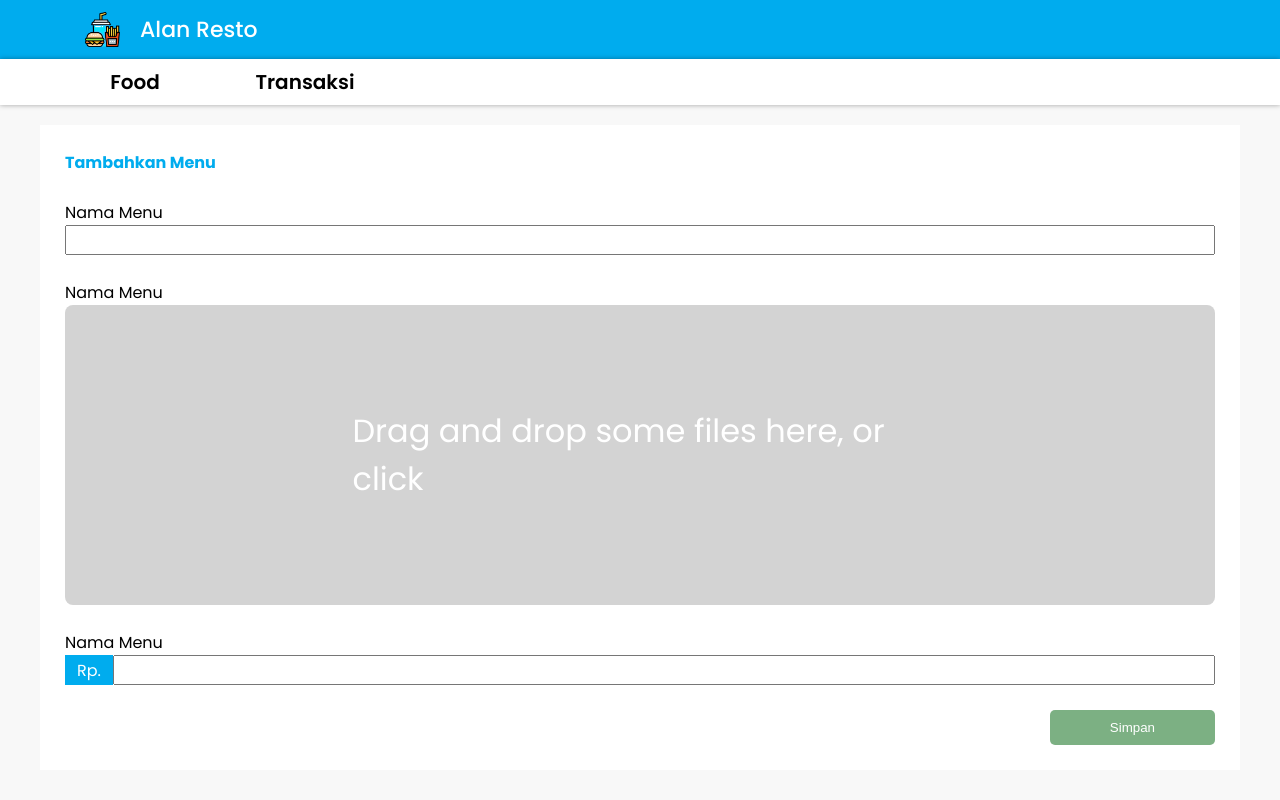
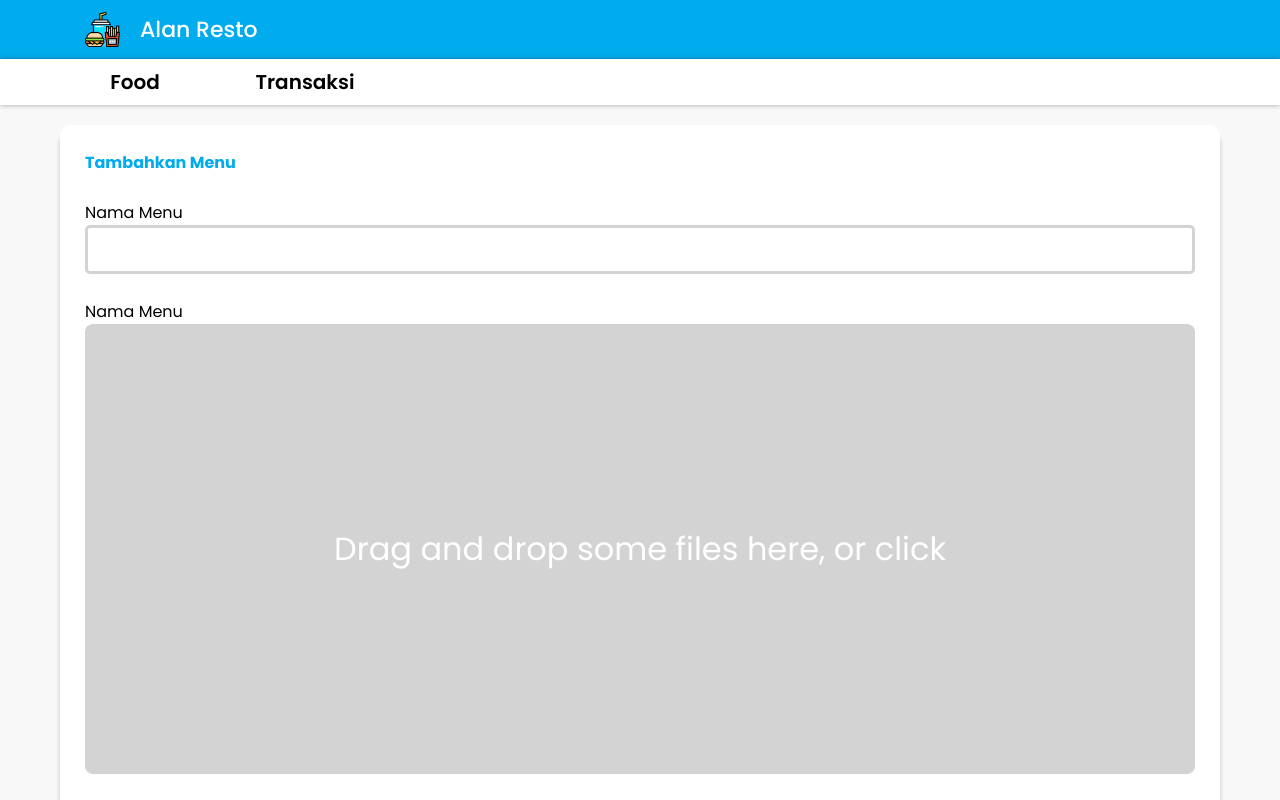
Before and after one commit to yansyahjordy/food-app, a React (Create React App) app: page /food/tambahmenu in a window 1280 px wide. Shown: the top 800 px of the page. Built offline with nearby package versions, Linux system fonts and the light colour scheme.

Commit message:
refactor: changed tambahmenu formatting & refreshed api image

```diff
--- a/src/components/ListPesananCard/ListPesananCard.module.css
+++ b/src/components/ListPesananCard/ListPesananCard.module.css
@@ -14,8 +14,8 @@
   height: 100%;
 }
 .image img {
-  width: 100%;
-  height: 100%;
+  width: 50px;
+  height: 50px;
   object-fit: cover;
   border-radius: 10px;
 }
--- a/src/components/TambahMenu/TambahMenu.module.css
+++ b/src/components/TambahMenu/TambahMenu.module.css
@@ -1,17 +1,19 @@
 .app {
-  max-width: 1230px;
+  max-width: 100%;
+  padding: 0 60px;
   margin: auto;
-  padding: 0 15px 0 15px;
 }
 .content {
   margin-top: 125px;
 }
 .container {
+  border-radius: 10px;
   background-color: white;
   padding: 25px;
   display: flex;
   flex-direction: column;
   gap: 25px;
+  box-shadow: rgb(0 0 0 / 20%) 0px 9px 5px;
 }
 .ptext {
   color: var(--color-blue);
@@ -19,7 +21,11 @@
 }
 .container input {
   width: 100%;
-  height: 30px;
+  appearance: none;
+  border: 3px solid lightgrey;
+  border-radius: 5px;
+  font-size: 1.25rem;
+  padding: 10px 0;
 }
 .btn {
   width: 100%;
@@ -30,11 +36,12 @@
 
 .btn button {
   cursor: pointer;
+  font-size: 1.25rem;
   color: white;
   background-color: var(--color-green);
   border: none;
   border-radius: 5px;
-  padding: 10px 60px;
+  padding: 10px 80px;
 }
 
 .inputRp {
@@ -45,7 +52,6 @@
   align-items: center;
   justify-content: center;
   background-color: var(--color-blue);
-  height: 30px;
   width: 50px;
   color: white;
 }
@@ -54,7 +60,7 @@
   cursor: pointer;
   border-radius: 8px;
   width: 100%;
-  height: 300px;
+  height: 450px;
   background-color: lightgray;
   display: flex;
   align-items: center;
@@ -68,6 +74,8 @@
   transform: translate(-50%, -50%);
   font-size: 2rem;
   color: white;
+  width: 100%;
+  text-align: center;
   /* font-weight: bold; */
 }
 .dropimage {
```
